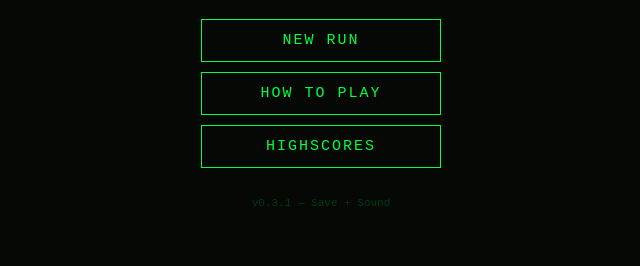
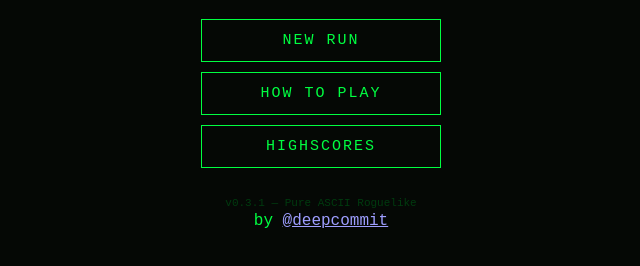
Before and after one commit to deepcommitdev/deepcommit, a plain HTML site: page index.html in a window 1280 px wide. Shown: the part 316-582 px from the top of the page, without its empty margins (319-959 px from the left). Drawn offline with Linux system fonts and the light colour scheme.

Commit message:
Update author and version information in index.html
Updated author meta tag and modified version description. Added Twitter creator meta tag.

```diff
--- a/index.html
+++ b/index.html
@@ -9,7 +9,7 @@
   <meta name="apple-mobile-web-app-capable" content="yes" />
   <meta name="apple-mobile-web-app-status-bar-style" content="black-translucent" />
   <meta name="description" content="DEEPCOMMIT — A programming-themed ASCII roguelike. Descend into the depths of broken code." />
-  <meta name="author" content="deepcommitdev" />
+  <meta name="author" content="deepcommit" />
 
   <meta property="og:title" content="DEEPCOMMIT — ASCII Roguelike" />
   <meta property="og:description" content="Descend into the depths of broken code." />
@@ -19,6 +19,7 @@
   <meta name="twitter:card" content="summary" />
   <meta name="twitter:title" content="DEEPCOMMIT — ASCII Roguelike" />
   <meta name="twitter:image" content="https://pbs.twimg.com/profile_images/2090890526413451264/kjEut0dN_400x400.jpg" />
+  <meta name="twitter:creator" content="@deepcommit" />
 
   <title>DEEPCOMMIT — ASCII Roguelike</title>
 
@@ -49,7 +50,10 @@
         <button id="btn-highscores" class="menu-btn" type="button">HIGHSCORES</button>
       </nav>
 
-      <p class="version">v0.3.1 — Save + Sound</p>
+      <p class="version">v0.3.1 — Pure ASCII Roguelike</p>
+      <p class="credit">
+        by <a href="https://x.com/deepcommit" target="_blank" rel="noopener">@deepcommit</a>
+      </p>
     </section>
 
     <!-- CLASS SELECT -->
@@ -66,7 +70,7 @@
         </button>
         <button class="class-btn" data-class="devops" type="button">
           <div class="class-name">DevOps</div>
-          <div class="class-desc">+4 HP, +1 AT<br>Phase through 1 wall / depth</div>
+          <div class="class-desc">+4 HP, +1 ATK<br>Phase through 1 wall / depth</div>
         </button>
         <button class="class-btn" data-class="fullstack" type="button">
           <div class="class-name">Fullstack</div>
```
